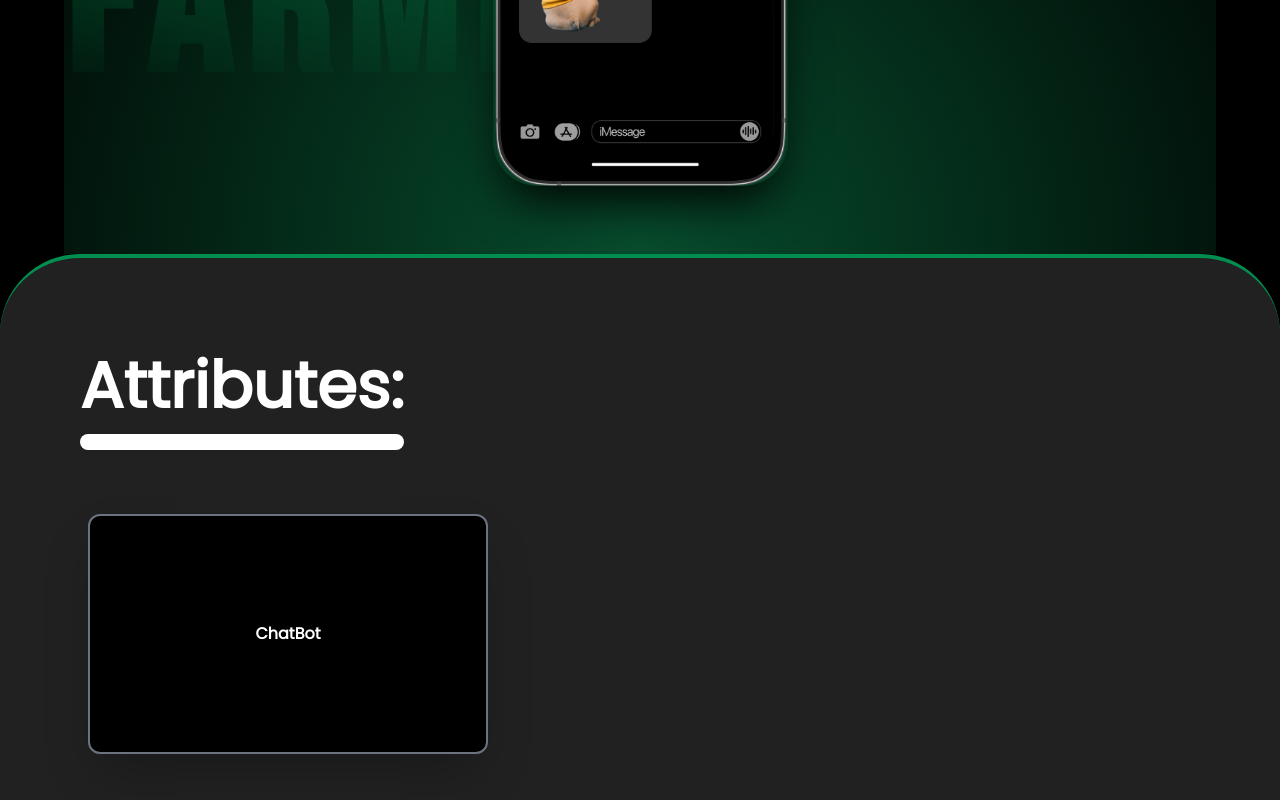
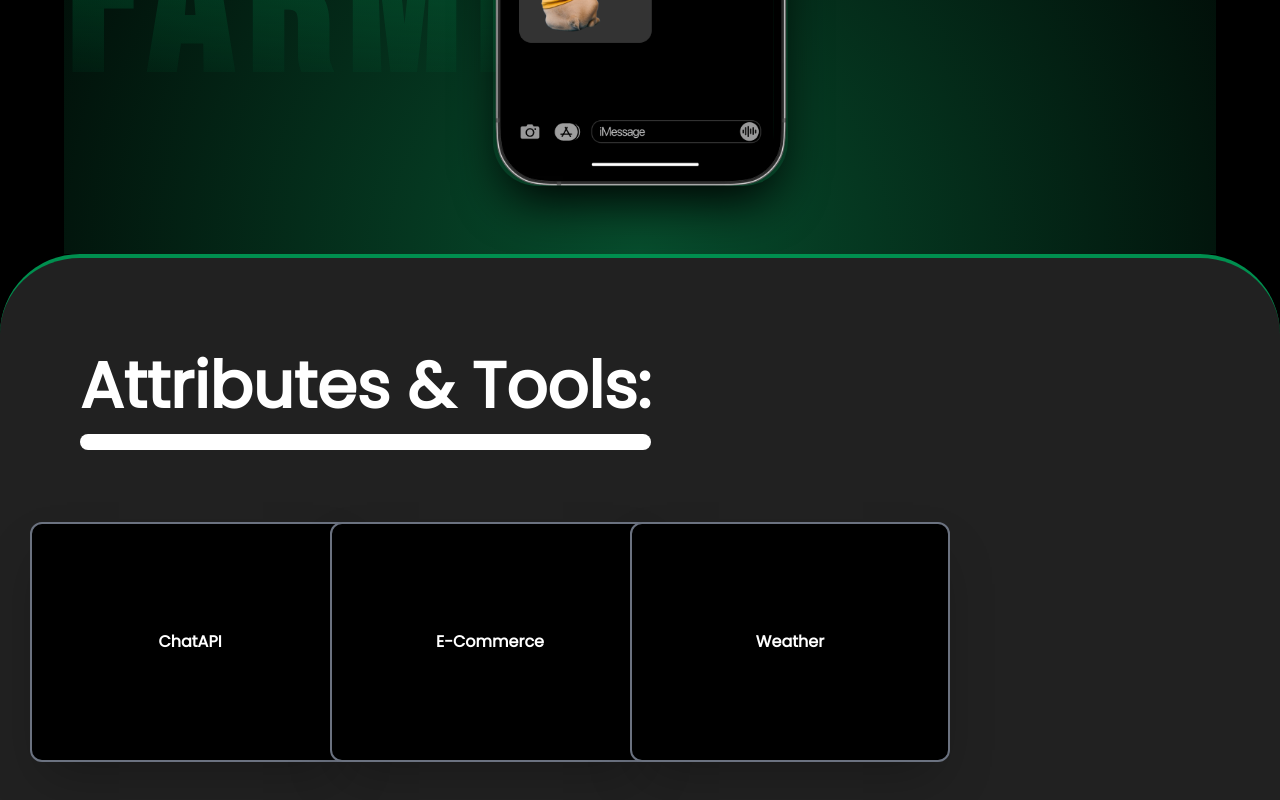
Before and after one commit to jettspanner123/FarmEase-SIH, a Next.js app: page /dashboard in a window 1280 px wide. Shown: the part 546-1346 px from the top of the page. Built offline with nearby package versions, Linux system fonts and the light colour scheme.

Commit message:
pata nahi konsa commit hai 1

```diff
--- /dev/null
+++ b/app/chatapi/page.tsx
@@ -0,0 +1,17 @@
+"use client";
+import React from 'react';
+import {motion} from "framer-motion";
+
+
+const Page = () => {
+    return <React.Fragment>
+        <motion.div animate={{x: '-100vw'}} transition={{x: {delay: 0.5, duration: 1, ease: [0.83, 0, 0.17, 1]}}}
+                    className={'fixed w-screen top-0 bg-gradient-to-br from-[#007c44] to-black h-screen'}/>
+        <div className={`text-white`}>
+            hello world
+        </div>
+    </React.Fragment>
+}
+
+
+export default Page;
--- a/app/dashboard/page.tsx
+++ b/app/dashboard/page.tsx
@@ -33,8 +33,17 @@ const Page = () => {
 
     const [boxProperties, setBoxProperties] = React.useState({height: '15rem', width: '25rem', position: ''})
 
+    const options = [
+        {title: 'ChatAPI', link: 'chatapi'},
+        {title: 'E-Commerce', link: 'eC'},
+        {title: 'Weather', link: 'weatherToday'}
+    ]
+
+    const [loaderState, setLoaderState] = React.useState(false);
     return <React.Fragment>
         <DashBoardNavbar/>
+        {/*this is the loader*/}
+        <motion.div animate={{x: loaderState ? '0' : '-100vw'}} transition={{ease: [0.83, 0, 0.17, 1]}} className={`fixed transition-all duration-700 bg-gradient-to-br from-[#007c44] to-black top-0  w-screen h-screen z-[100]`} />
         <FullPageDiv classStyles={'text-white h-[200vh]'}>
             <section
                 style={{backgroundImage: `radial-gradient(circle farthest-side at 45vw 100vh, #074d2d 0%, transparent 100%`}}
@@ -57,20 +66,31 @@ const Page = () => {
 
             </section>
             <motion.section ref={rootRef} style={{top}}
-                            className={`w-[100vw] p-10 border-b-4 border-t-4 border-[#008f4f] mb-10 h-[200vh] absolute  bg-[#212121] left-0 rounded-t-[5rem]`}>
+                            className={`w-[100vw] p-10  border-b-4 border-t-4 border-[#008f4f] mb-10 h-[200vh] absolute  bg-[#212121] left-0 rounded-t-[5rem]`}>
                 <motion.h1 className={`m-10 font-bold text-[4rem] inline-block relative`}>
-                    Attributes:
+                    Attributes & Tools:
                     <motion.div whileInView={{width: "100%"}} initial={{width: "0%"}}
                                 transition={{width: {duration: 1, delay: 0.05, ease: [0.83, 0, 0.17, 1]}}}
                                 className={`w-full h-[1rem] rounded-xl bg-white absolute bottom-[-1rem]`}/>
 
 
                 </motion.h1>
-                {/*the gride section*/}
-                <div  className={`grid md:grid-cols-3 gap-y-[5rem] mt-10 px-[3rem]`}>
-                    <div className={`w-[25rem] hover:shadow-[#064629] transition-all duration-300 hover:-translate-y-[1rem]  font-bold h-[15rem] bg-black border-2 border-gray-500 shadow-2xl rounded-xl flex justify-center items-center`}>
-                        ChatBot
-                    </div>
+                {/*the grid section*/}
+                <div  className={`grid grid-cols-4 place-items-center mt-[3rem] w-full `}>
+                    {options.map((items:{title: String, link: String}) => {
+                        //@ts-ignore
+                        return <div onClick={() => {
+                            setLoaderState(!loaderState);
+                            setTimeout(() => {
+                                //@ts-ignore
+
+                                window.location.assign(items.link)
+                                //@ts-ignore
+                            }, [1300])
+                        }} className={`w-[20rem] hover:shadow-[#064629] transition-all duration-300 hover:-translate-y-[1rem]  font-bold h-[15rem] bg-black border-2 border-gray-500 shadow-2xl rounded-xl flex justify-center items-center`}>
+                            {items.title}
+                        </div>
+                    })}
                 </div>
             </motion.section>
         </FullPageDiv>
--- a/app/page.tsx
+++ b/app/page.tsx
@@ -37,6 +37,8 @@ export default function Home() {
     const top = useTransform(scrollYProgress, [0, 1], ["150vh", "0vh"]);
     return (
         <React.Fragment>
+
+            {/*this is the loader */}
             <motion.div style={{backgroundImage: `radial-gradient(circle farthest-side at 0px 0px, #000076 0%, #0d151c 50%`}} animate={{top: loader ? '0' : '-100vh'}} transition={{duration: 1, ease: [0.65, 0, 0.35, 1]}}
                         className={`  fixed top-[-100vh] w-screen h-screen z-[1000] pointer-events-none text-[4rem] stroke-2 stroke-black font-bold text-white flex justify-center items-center`}> Loading
                 FarmerWorld.
@@ -68,23 +70,27 @@ export default function Home() {
                     <div className={`mt-[5rem]`}>
                         <h1 className={`font-bold text-[4rem] text-white mx-[2rem]`}>About:</h1>
                         <LeftScrollSlider/>
-                        <div className={`mt-[10rem] w-full flex justify-center h-[40rem]  items-center`}>
+                        <div className={`mt-[10rem] w-full flex justify-center h-[46rem]  items-center`}>
                             <div className={'h-full   relative  flex-1 overflow-hidden'}>
                                 <h1 style={{backgroundImage: 'radial-gradient(circle farthest-side at 0px 0px, #004d2b 0%, transparent 100%)'}}
                                     className={'w-full text-center text-[8vw] text-white font-bold border-2 border-white p-6 '}>FarmEase.</h1>
                             </div>
                             <div
-                                className={`h-full bg-green-50 flex-1 bg-transparent border-2 border-white flex flex-col items-center p-10`}>
-                                <RevealText customStyles={'text-white text-[2.5rem]'}
-                                            reveal_text={"Hello my name is Uddeshya Singh"}
+                                className={`h-full bg-green-50 flex-1 bg-transparent border-2 border-white flex flex-col  items-center p-10`}>
+                                <RevealText customStyles={'text-white text-[2.5rem] text-justify'}
+                                            reveal_text={"Farmease is a comprehensive platform that equips farmers with all"}
                                             reveal_div_customStyles={'bg-gradient-to-r from-green-300 to-white'}/>
-                                <RevealText customStyles={'text-white text-[2.5rem]'}
-                                            reveal_text={"I study in Chitkara Uinversity"}
+                                <RevealText customStyles={'text-white text-[2.5rem] text-justify'}
+                                            reveal_text={"the necessary tools, including a marketplace where they can easily"}
+                                            reveal_div_customStyles={'bg-gradient-to-r from-green-300 to-white'}/>
+                                <RevealText customStyles={'text-white text-[2.5rem] text-justify'}
+                                            reveal_text={'buy and sell the products they desire.  It provides them with a wide range of essential tools, along with a user-friendly marketplace, facilitating effortless transactions for buying and selling their desired agricultural products.'}
                                             reveal_div_customStyles={'bg-gradient-to-r from-green-300 to-white'}/>
                             </div>
                         </div>
+                        <div className={`mt-[10rem] relative text-white flex justify-center items-center w-screen `}>
 
-
+                        </div>
                     </div>
                 </motion.section>
         </React.Fragment>
```
